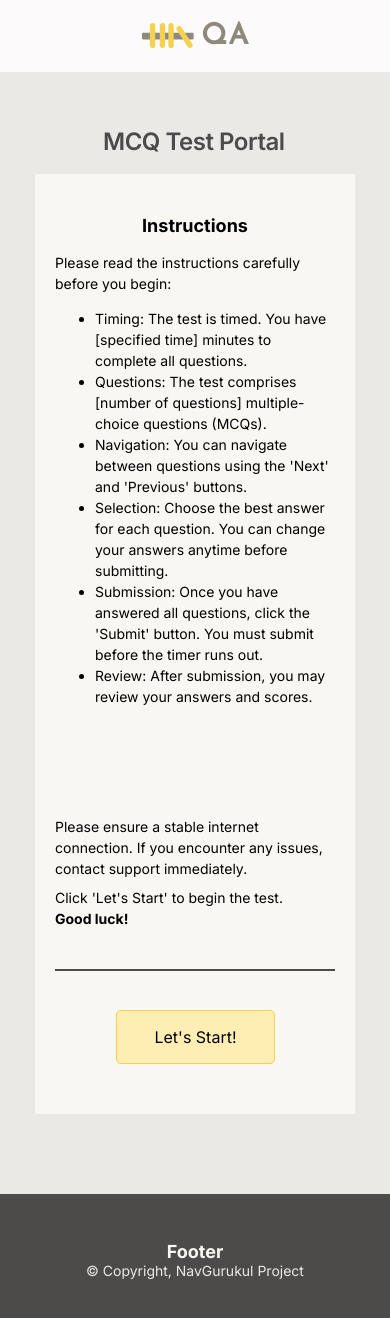
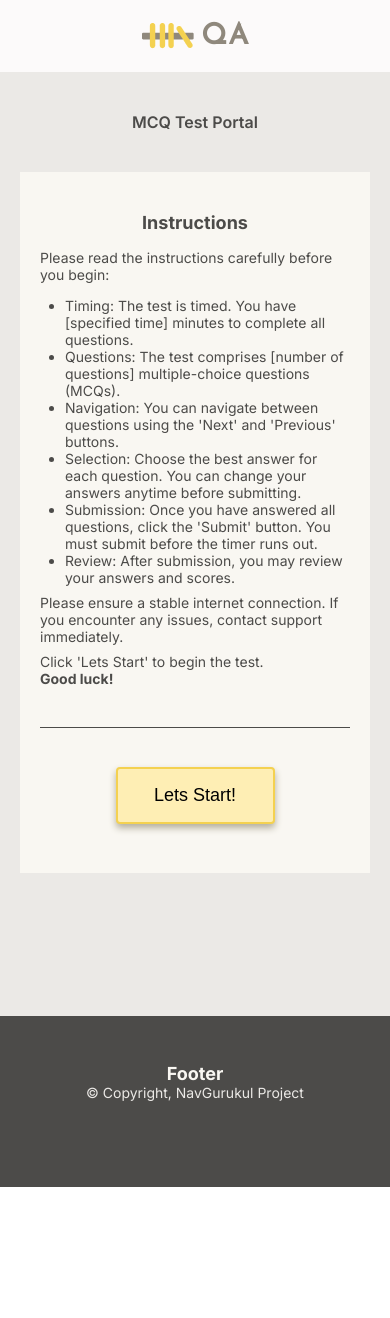
Before and after one commit to Rani-rathod/mcq-test-portal, a Next.js app: page / in a window 390 px wide. Shown: the top 1318 px of the page. After the commit the page ends 1187 px from the top, so only its background shows below. Built offline with nearby package versions, Linux system fonts and the light colour scheme.

Commit message:
fixing the 1st page

```diff
--- a/app/component/Main.js
+++ b/app/component/Main.js
@@ -1,32 +1,47 @@
 
-function Main() {
-	return (
+
+const main=()=>{
+    return(
         <>
-			<div className="main-page">
-				<div className='mcq-div'>MCQ Test Portal</div>
-				<div className="instructions">
-					<div className='info1'><b>Instructions</b></div>
-					<div className='info2'>Please read the instructions carefully before you begin:</div>
-					<div className='ul-div'><ul>
+            <div className="instraction">
+                <div className="headline">MCQ Test Portal</div>
+                <div className="instraction-container">
+                    <div className="instraction-content">
+                        <div className="context">Instructions</div>
+                        <div className="instraction-text">Please read the instructions carefully before you begin:</div>
+
+                        <div className="test-instraction">
+                                <ul className="test-url">
                                     <li>Timing: The test is timed. You have [specified time] minutes to complete all questions.</li>
                                     <li>Questions: The test comprises [number of questions] multiple-choice questions (MCQs).</li>
                                     <li>Navigation: You can navigate between questions using the 'Next' and 'Previous' buttons.</li>
                                     <li>Selection: Choose the best answer for each question. You can change your answers anytime before submitting.</li>
                                     <li>Submission: Once you have answered all questions, click the 'Submit' button. You must submit before the timer runs out.</li>
                                     <li>Review: After submission, you may review your answers and scores.</li>
-					</ul></div>
-					<div className='info3'>Please ensure a stable internet connection. If you encounter any issues, contact support immediately.</div>
-					<div className='info4'>Click 'Let's Start' to begin the test.
-						<br></br><b>Good luck!</b>
+                                </ul>
                         </div>
-					<div className='line'></div>
-					<a className='' href='/McqComponent'>
-						<button className="start-button">Let's Start!</button>
+                        <div className="test-rule">
+                            <span>Please ensure a stable internet connection. If you encounter any </span>issues, contact support immediately.
+                        </div>
+                        <div className="last-instraction">
+                            <div>Click 'Lets Start' to begin the test.</div>
+                            <div><b>Good luck!</b></div>
+                        </div>
+
+                    </div>
+                    <div className="instruction-line"></div>
+                    <div className="start-button">
+                        <a  href="/McqComponent">
+                            <button className="click">Lets Start! </button>
                         </a>
                     </div>
 
                 </div>
+
+            </div>
+
         </>
     )
+
 }
-export default Main;
+export default main
--- a/app/globals.css
+++ b/app/globals.css
@@ -67,89 +67,6 @@ body {
 
 }
 
-
-
-.instructions {
-    line-height: 150%;
-    text-align: left;
-    margin: auto;
-    margin-bottom: 77px;
-    width: 705px;
-    border: 1px solid #F9F7F2;
-    background-color: #F9F7F2;
-    font-size: 14px;
-
-}
-
-.info1 {
-    /* border: 1px solid black; */
-    height: 22px;
-    width: 471px;
-    margin: auto;
-    margin-top: 40px;
-    margin-bottom: 16px;
-    font-size: 18px;
-
-}
-
-.info2 {
-    /* border: 1px solid blue; */
-    height: 21px;
-    width: 471px;
-    margin: auto;
-}
-
-.ul-div {
-    width: 471px;
-    /* border: 1px solid red; */
-    margin: auto;
-}
-
-.info3 {
-    /* border: 1px solid green; */
-    width: 471px;
-    margin: auto;
-}
-
-.info4 {
-    /* border: 1px solid black; */
-    width: 471px;
-    margin: auto;
-    margin-top: 8px;
-}
-
-
-.line {
-    /* border: 1px solid black; */
-    background-color: #4C4B49;
-    width: 620px;
-    height: 2px;
-    margin: auto;
-    margin-top: 40px;
-
-}
-
-
-.start-button {
-    margin-top: 39px;
-    margin-bottom: 49px;
-    margin-left: 273px;
-    margin-right: 273px;
-    padding: 10px 20px;
-    font-size: 16px;
-    background-color: #FEEEB4;
-    border: 1px solid #F4D150;
-    border-radius: 5px;
-    font-family: Inter;
-    width: 159px;
-    height: 54px;
-    cursor: pointer;
-
-}
-
-
-
-
 .footer-content{
     height: 171px;
     border: solid 1px #4C4B49;
@@ -196,53 +113,133 @@ body {
 
     }
 
-    .instructions {
-        width: 320px;
-        margin: auto;
-        margin-bottom: 80px;
+}
+
+
+.instraction{
+    background-color:  #EBE9E6;
+    padding-bottom: 143px;
+}
+.headline{
+    font-weight: 600;
+    text-align: center;
+    padding: 55px 0px 19px 0px;
+    color: var(--Dark-b, #4C4B49);
+
+}
+@media(max-width:576px) {
+    .headline{
+        padding: 40px 34px;
     }
+}
 
-    .info1 {
-        margin-top: 40px;
-        margin-bottom: 15px;
-        text-align: center;
-        width: 280px;
-        height: 22px;
+.instraction-container{
+    width: 705px;
+    margin: auto;
+    padding: 40px 0px 49px 0px;
+    background-color:#F9F7F2;
+}
+@media (max-width:576px) {
+    .instraction-container{
+        width: auto;
+        margin: auto 20px;
 
     }
 
-    .info2 {
-        width: 280px;
-        height: 42px;
-    }
-
-    .ul-div {
-        width: 280px;
-        height: 378px;
-    }
-
-    .info3 {
-        width: 280px;
-        margin-top: 130px;
-    }
-
-    .info4 {
-        margin-top: 8px;
-        width: 280px;
-        height: 42px;
-    }
-
-    .line {
-        width: 280px;
-    }
-
-    .start-button {
-        width: 159px;
-        margin-left: 80px;
-        margin-right: 81px;
+}
+.instraction-content{
+    width: 471px;
+    margin: auto;
+}
+@media(max-width:576px) {
+    .instraction-content{
+        width: auto;
+        margin: auto 20px;
     }
 
 }
+.context{
+    font-size: 18px;
+    font-weight: 700;
+    color: #4C4B49;
+
+}
+@media (max-width:576px) {
+    .context{
+        text-align: center;
+    }
+}
+
+.instraction-text{
+    margin-top: 16px;
+    font-size: 14px;
+    color: #4C4B49;
+}
+.test-instraction{
+    width: 475px;
+    margin-top: 8px;
+    font-size: 14px;
+    color: #4C4B49;
+}
+
+@media(max-width:576px) {
+    .test-instraction{
+        width: auto;
+    }
+
+}
+.test-url{
+    padding-left: 25px;
+    margin-bottom: 0;
+    color: #4C4B49;
+
+}
+.test-rule{
+    margin-top: 8px;
+    font-size: 14px;
+    color: #4C4B49;
+
+}
+.last-instraction{
+    margin-top: 8px;
+    font-size: 14px;
+    color: #4C4B49;
+
+}
+.instruction-line{
+    width: 620px;
+    height: 1px;
+    background-color:#4C4B49 ;
+    margin: auto;
+    margin-top: 40px;
+}
+@media (max-width:576px) {
+    .instruction-line{
+        margin: auto 20px;
+        width: auto;
+        margin-top: 40px;
+
+    }
+
+}
+.start-button{
+    text-align: center;
+
+}
+.click{
+    width: 159px;
+    margin-top: 39px;
+    font-size: 18px;
+    box-shadow: 0px 4px 7px 0px #B3AE9C;
+    padding: 16px 0px 16px 0px;
+    border-radius: 4px;
+    border: 2px solid  #F4D150;
+    background-color:  #FEEEB4;
+    cursor: pointer;
+
+}
+
+
 
 /*
 @media {
```
Lines whose indentation alone changed are shown as unchanged.
